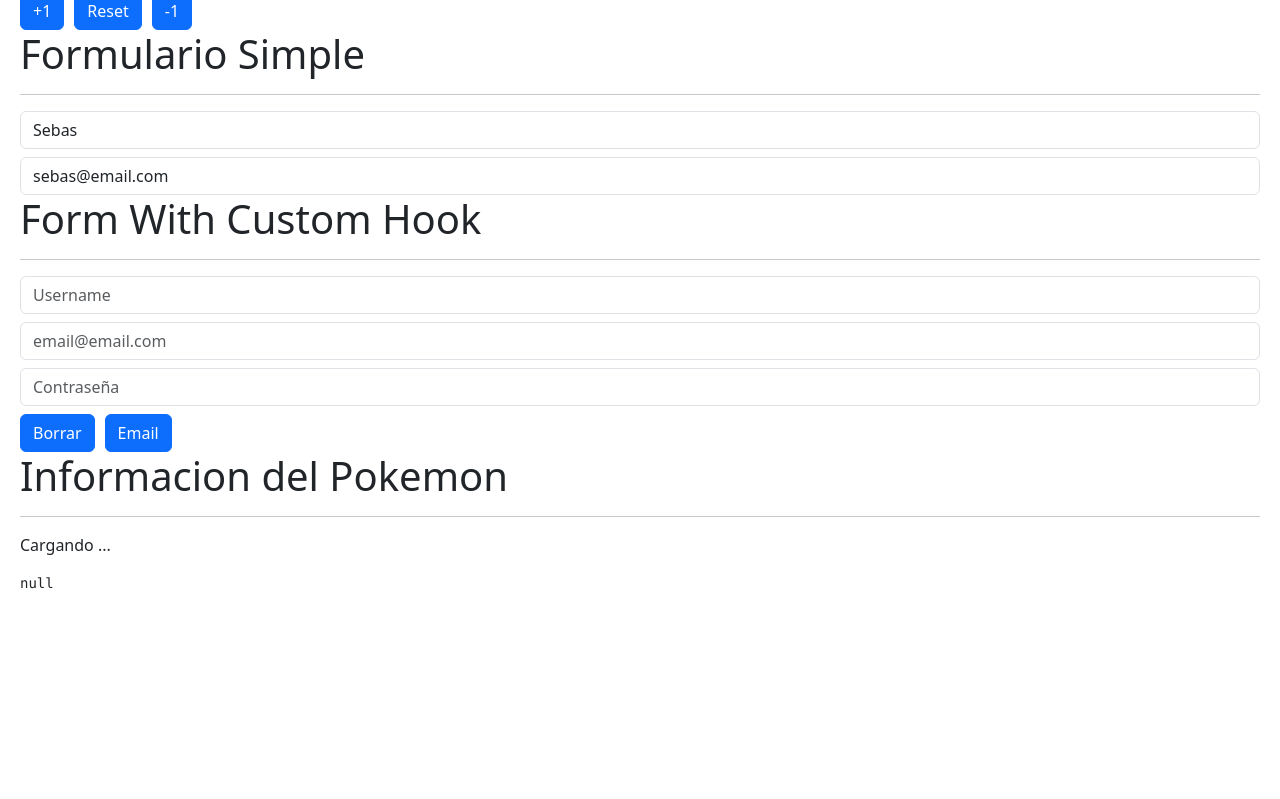
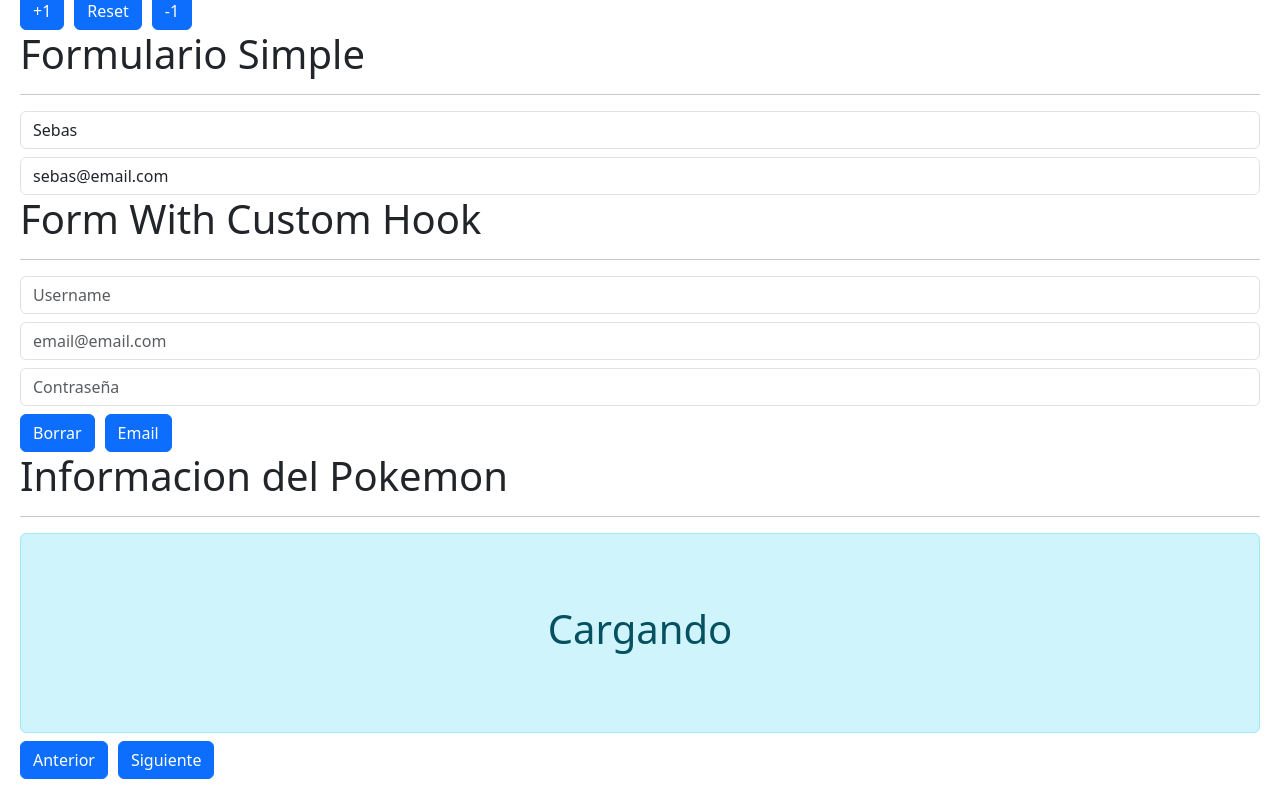
Before and after one commit to SebastianGit110/Curso-Udemy-React, a React (Vite) app in the folder 05-hook-app/: page / in a window 1280 px wide. Shown: the part 515-1314 px from the top of the page. Before the commit the page ends 1145 px from the top, so only its background shows below. Built offline with nearby package versions, Linux system fonts and the light colour scheme; no server answers.

Commit message:
UseFetch y manejo del cache

```diff
--- /dev/null
+++ b/05-hook-app/src/03-examples/LoadingMessage.jsx
@@ -0,0 +1,10 @@
+export const LoadingMessage = () => {
+  return (
+    <section
+      style={{ height: 200 }}
+      className="alert alert-info text-center p-0 m-0 d-flex align-items-center justify-content-center"
+    >
+      <h1>Cargando</h1>
+    </section>
+  );
+};
--- a/05-hook-app/src/03-examples/MultipleCustomHooks.jsx
+++ b/05-hook-app/src/03-examples/MultipleCustomHooks.jsx
@@ -1,18 +1,51 @@
-import { useFetch } from "../hooks";
+import { useCounter, useFetch } from "../hooks";
+import { LoadingMessage } from "./LoadingMessage";
+import { PokemonCard } from "./PokemonCard";
 
 export const MultipleCustomHooks = () => {
   // Cada que hay un cambio en el estado del componente padre o de este mismo, se redibuja el componente y aunque en la interfaz no tenga un cambio visual, react vuelve a ejecutar el cuerpo del componente (tambien si no esta memorizado) como peticiones http con fetch, para que esto no pase usamos el useEffect y controlamos lo que queremos ejecutar
 
-  const { data, isLoading } = useFetch("https://pokeapi.co/api/v2/pokemon/1");
+  const { counter, increment, decrement } = useCounter(1);
+  const { data, isLoading, hasError } = useFetch(
+    `https://pokeapi.co/api/v2/pokemon/${counter}`
+  );
   return (
     <>
       <h1>Informacion del Pokemon</h1>
       <hr />
-      {isLoading && <p>Cargando ...</p>}
-      <h2>{data?.name}</h2>
+
+      {!isLoading && !hasError ? (
+        <PokemonCard
+          id={counter}
+          name={data?.name}
+          sprites={[
+            data?.sprites.front_default,
+            data?.sprites.front_shiny,
+            data?.sprites.back_default,
+            data?.sprites.back_shiny,
+          ]}
+        />
+      ) : (
+        <LoadingMessage />
+      )}
+
+      {/* <h2>{data?.name}</h2> */}
       {/* Como hay una demora mientras se hace una peticion a la url si uno pone data.name estaria leyendo una prop null y da error, se soluciona poniendo ? antes del punto para decir por si es un obj real */}
-      <pre>{JSON.stringify(data, null, 2)}</pre>
+
+      {/* <pre>{JSON.stringify(data, null, 2)}</pre> */}
       {/* Los objetos no son serializables en react por lo que no se pueden imprimir directamente en el dom */}
+      <button
+        className="btn btn-primary mt-2"
+        onClick={
+          () => decrement()
+          /* (counter > 1 ? decrement() : null) Que no sea menor o igual a cero se puede controlar aqui o en el hook useCounter */
+        }
+      >
+        Anterior
+      </button>
+      <button className="btn btn-primary mt-2" onClick={() => increment()}>
+        Siguiente
+      </button>
     </>
   );
 };
--- /dev/null
+++ b/05-hook-app/src/03-examples/PokemonCard.jsx
@@ -0,0 +1,16 @@
+export const PokemonCard = ({ id, name, sprites = [] }) => {
+  return (
+    <section style={{ height: 200 }}>
+      <h2 className="text-capitalize">
+        #{id} - {name}
+      </h2>
+
+      <div>
+        {sprites.map((sprite) => {
+          // console.log(sprite);
+          return <img key={sprite} src={sprite} alt={name} />;
+        })}
+      </div>
+    </section>
+  );
+};
--- a/05-hook-app/src/hooks/useFetch.js
+++ b/05-hook-app/src/hooks/useFetch.js
@@ -1,6 +1,10 @@
 import { useEffect, useState } from "react";
 
 // setState es una funcion dispatcher que indica a react que el estado cambio y ya react decide que redibujar
+// tanstack o tanstack query react hace algo parecido a lo que hacemos en este hook junto con el cache
+
+const localCache = {};
+// Esto va a tener una llave (url) y valor (data) donde se va a verificar que si existe entonces se tome la data directamente de este objeto para que no haga la peticion url ya que se demora
 
 const initialState = {
   data: null,
@@ -25,10 +29,20 @@ export const useFetch = (url) => {
 
     setLoadingState();
 
+    if (localCache[url]) {
+      setState({
+        data: localCache[url],
+        isLoading: false,
+        hasError: false,
+        error: null,
+      });
+      return; // No se sigue ejecutando lo de abajo porque sinoo todavia se haria la peticion http y ademas esto pone el isLoading en false por lo que da la ilusion de que no se ejecuta la peticion pero si se ejecuta
+    }
+
     const resp = await fetch(url);
 
     // Este sleep pausa todo lo de abajo
-    await new Promise((resolve) => setTimeout(resolve, 1500));
+    await new Promise((resolve) => setTimeout(resolve, 2000));
 
     if (!resp.ok) {
       setState({
@@ -52,6 +66,9 @@ export const useFetch = (url) => {
       error: null,
     });
 
+    // Manejo del cache
+
+    localCache[url] = data;
     console.log(data);
   };
 
--- a/05-hook-app/src/hooks/useForm.js
+++ b/05-hook-app/src/hooks/useForm.js
@@ -1,4 +1,6 @@
 import { useState } from "react";
+
+// React hook form hace algo parecido pero con mas herramientas
 
 export const useForm = (initialForm) => {
   const [formState, setFormState] = useState(initialForm);
```
